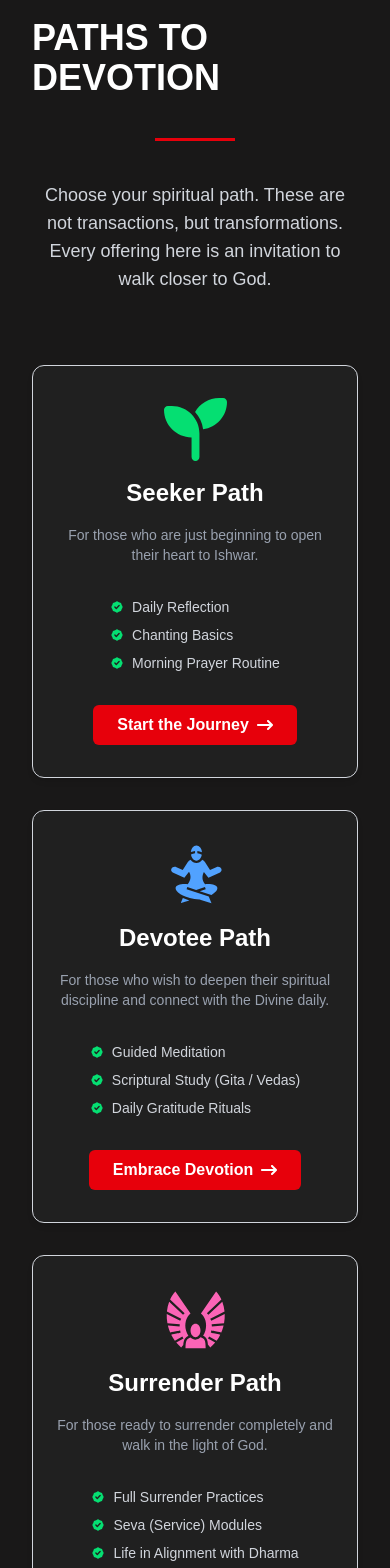
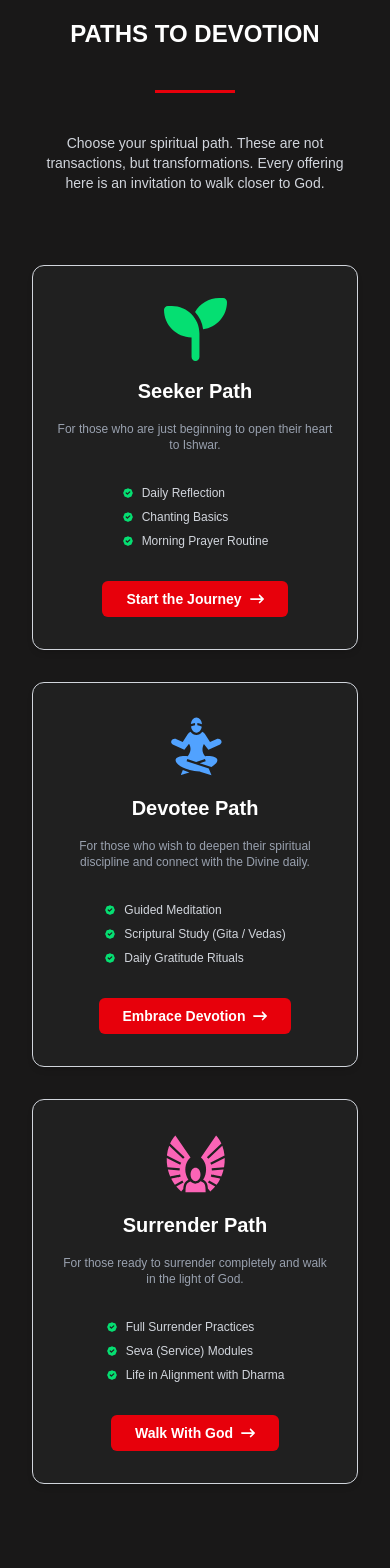
Before and after one commit to debasish39/GodPortfolio, a React (Vite) app: page / in a window 390 px wide. Shown: the part 3300-4868 px from the top of the page. Built offline with nearby package versions, Linux system fonts and the light colour scheme.

Commit message:
Update Pricing.jsx

```diff
--- a/src/sections/Pricing.jsx
+++ b/src/sections/Pricing.jsx
@@ -14,7 +14,7 @@ export default function Pricing() {
   const cardBaseStyle = `flex flex-col items-center justify-between text-center h-full border border-gray-300 hover:border-red-500 hover:bg-white/3 bg-[#202020] backdrop-blur-sm px-6 py-8 rounded-xl text-white transition-all duration-300 shadow-md hover:shadow-red-600/20`;
 
   const featureItem = (text) => (
-    <li className="flex items-center gap-2 text-sm text-gray-300">
+    <li className="flex items-center gap-2 text-xs sm:text-sm md:text-base text-gray-300">
       <HiBadgeCheck className="text-green-400" />
       {text}
     </li>
@@ -24,14 +24,14 @@ export default function Pricing() {
     <div id="pricing" className="w-full lg:px-[200px] px-8 py-[60px] h-full flex flex-col items-center gap-10">
       {/* Section Header */}
       <h1
-        className="text-4xl uppercase text-white font-poppins font-semibold sm:text-left"
+        className="text-2xl sm:text-3xl md:text-4xl lg:text-5xl uppercase text-white font-poppins font-semibold text-center sm:text-left"
         data-aos="fade-down"
       >
         Paths to Devotion
       </h1>
       <div className="w-20 h-[3px] bg-red-600" data-aos="zoom-in"></div>
       <p
-        className="text-gray-300 lg:w-[70%] w-full text-lg text-center"
+        className="text-gray-300 w-full lg:w-[70%] text-sm sm:text-base md:text-lg text-center"
         data-aos="fade-up"
       >
         Choose your spiritual path. These are not transactions, but transformations. Every offering here is an invitation to walk closer to God.
@@ -47,8 +47,8 @@ export default function Pricing() {
         >
           <div className="flex flex-col items-center gap-4">
             <FaSeedling size={63} className="text-green-400" />
-            <h2 className="text-2xl font-semibold">Seeker Path</h2>
-            <p className="text-gray-400 text-sm">
+            <h2 className="text-xl sm:text-2xl lg:text-3xl font-semibold">Seeker Path</h2>
+            <p className="text-gray-400 text-xs sm:text-sm md:text-base text-center">
               For those who are just beginning to open their heart to Ishwar.
             </p>
             <ul className="space-y-2 mt-4">
@@ -58,7 +58,7 @@ export default function Pricing() {
             </ul>
           </div>
 
-          <button className="mt-8 bg-red-600 hover:bg-white hover:text-red-600 px-6 py-2 rounded-md font-semibold flex items-center gap-2 justify-center transition-all duration-300 cursor-pointer">
+          <button className="mt-8 bg-red-600 hover:bg-white hover:text-red-600 px-6 py-2 rounded-md font-semibold flex items-center gap-2 justify-center transition-all duration-300 cursor-pointer text-sm sm:text-base">
             Start the Journey <FaArrowRightLong />
           </button>
         </div>
@@ -71,8 +71,8 @@ export default function Pricing() {
         >
           <div className="flex flex-col items-center gap-4">
             <GiMeditation size={63} className="text-blue-400" />
-            <h2 className="text-2xl font-semibold">Devotee Path</h2>
-            <p className="text-gray-400 text-sm">
+            <h2 className="text-xl sm:text-2xl lg:text-3xl font-semibold">Devotee Path</h2>
+            <p className="text-gray-400 text-xs sm:text-sm md:text-base text-center">
               For those who wish to deepen their spiritual discipline and connect with the Divine daily.
             </p>
             <ul className="space-y-2 mt-4">
@@ -82,7 +82,7 @@ export default function Pricing() {
             </ul>
           </div>
 
-          <button className="mt-8 bg-red-600 hover:bg-white hover:text-red-600 px-6 py-2 rounded-md font-semibold flex items-center gap-2 justify-center transition-all duration-300 cursor-pointer">
+          <button className="mt-8 bg-red-600 hover:bg-white hover:text-red-600 px-6 py-2 rounded-md font-semibold flex items-center gap-2 justify-center transition-all duration-300 cursor-pointer text-sm sm:text-base">
             Embrace Devotion <FaArrowRightLong />
           </button>
         </div>
@@ -95,8 +95,8 @@ export default function Pricing() {
         >
           <div className="flex flex-col items-center gap-4">
             <GiAngelWings size={63} className="text-pink-400" />
-            <h2 className="text-2xl font-semibold">Surrender Path</h2>
-            <p className="text-gray-400 text-sm">
+            <h2 className="text-xl sm:text-2xl lg:text-3xl font-semibold">Surrender Path</h2>
+            <p className="text-gray-400 text-xs sm:text-sm md:text-base text-center">
               For those ready to surrender completely and walk in the light of God.
             </p>
             <ul className="space-y-2 mt-4">
@@ -106,7 +106,7 @@ export default function Pricing() {
             </ul>
           </div>
 
-          <button className="mt-8 bg-red-600 hover:bg-white hover:text-red-600 px-6 py-2 rounded-md font-semibold flex items-center gap-2 justify-center transition-all duration-300 cursor-pointer">
+          <button className="mt-8 bg-red-600 hover:bg-white hover:text-red-600 px-6 py-2 rounded-md font-semibold flex items-center gap-2 justify-center transition-all duration-300 cursor-pointer text-sm sm:text-base">
             Walk With God <FaArrowRightLong />
           </button>
         </div>
```
